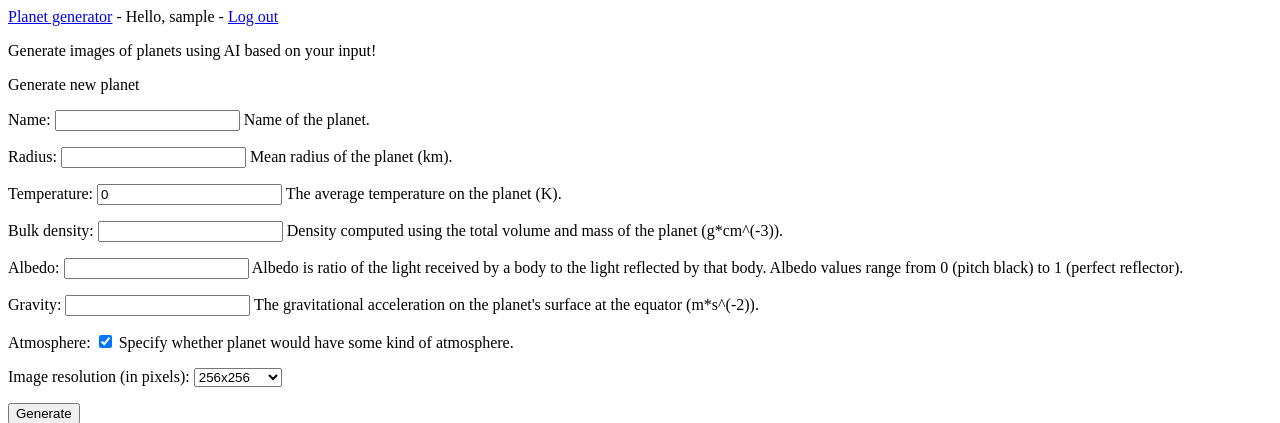
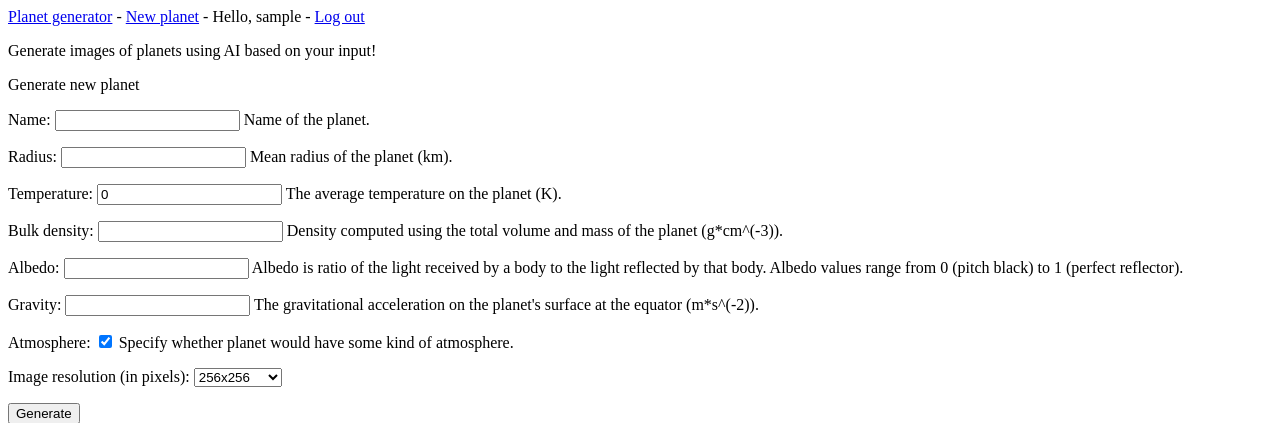
Before and after one commit to PavloShutz/planet-generator, a Django app: page /new_planet/ in a window 1280 px wide. Shown: the top 423 px of the page. Run offline with Django 4.2, Linux system fonts and the light colour scheme; the visitor is signed in with stand-in values (Sample User, id 1).

Commit message:
updated base template

```diff
--- a/planet_generator/image_generator/templates/image_generator/base.html
+++ b/planet_generator/image_generator/templates/image_generator/base.html
@@ -1,6 +1,7 @@
 <p>
     <a href="{% url 'img_generate:index' %}">Planet generator</a> -
     {% if user.is_authenticated %}
+        <a href="{% url 'img_generate:new_planet' %}">New planet</a> -
         Hello, {{ user.username }} -
         <a href="{% url 'users:logout' %}">Log out</a>
     {% else %}
```
